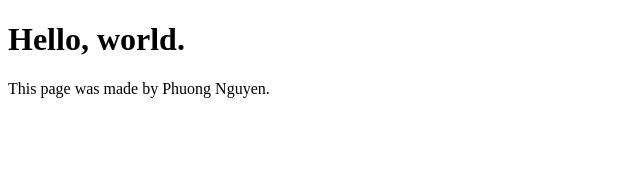
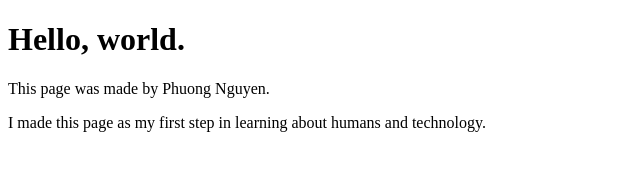
Before and after one commit to tpn-nguyen/hello-world, a plain HTML site: page index.html in a window 1280 px wide. Shown: the whole page, without its empty margins (0-640 px from the left). Drawn offline with Linux system fonts and the light colour scheme.

Commit message:
Add a line about why I made this
Added a paragraph about learning humans and technology.

```diff
--- a/index.html
+++ b/index.html
@@ -6,5 +6,6 @@
   <body>
     <h1>Hello, world.</h1>
     <p>This page was made by Phuong Nguyen.</p>
+    <p>I made this page as my first step in learning about humans and technology. </p>
   </body>
 </html>
```
